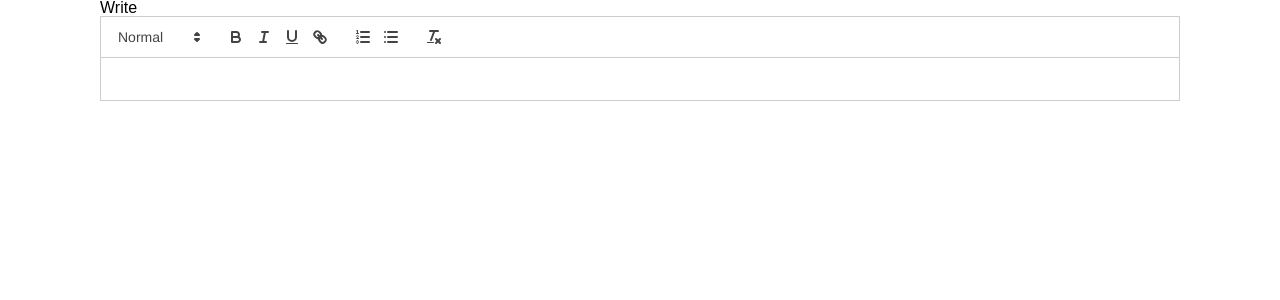
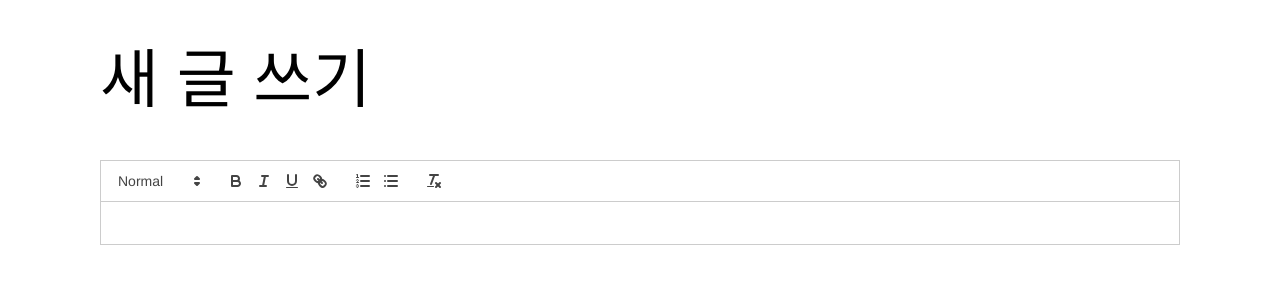
Before and after one commit to FE8-Toy-Team2/toy2_petcam_vet, a React (Vite) app: page /announcement/write in a window 1280 px wide. Shown: the top 300 px of the page. Built offline with nearby package versions, Linux system fonts and the light colour scheme.

Commit message:
feat: Announcement Write 컴포넌트 제목 추가

```diff
--- a/src/components/Announcement/Write.jsx
+++ b/src/components/Announcement/Write.jsx
@@ -1,13 +1,19 @@
 import { useState } from "react";
+import styled from "styled-components";
 import ReactQuill from "react-quill";
 import "react-quill/dist/quill.snow.css";
+
+const WriteTitle = styled.h2`
+  font-size: 4rem;
+  padding: 48px 0;
+`;
 
 const Write = () => {
   const [value, setValue] = useState("");
 
   return (
     <>
-      <h1>Write</h1>
+      <WriteTitle>새 글 쓰기</WriteTitle>
       <ReactQuill theme="snow" value={value} onChange={setValue} />
     </>
   );
```
